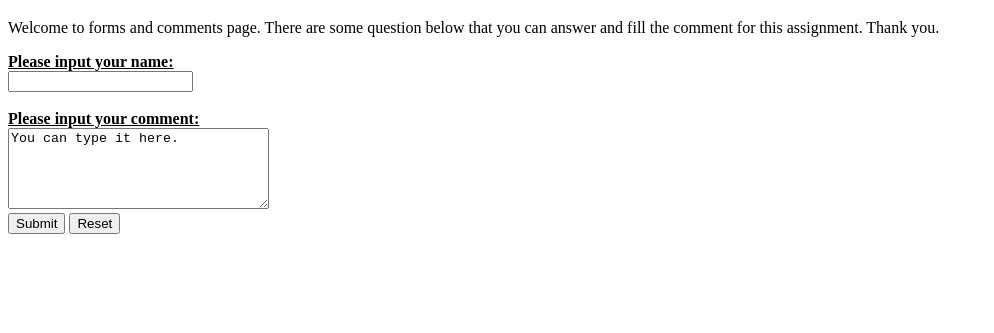
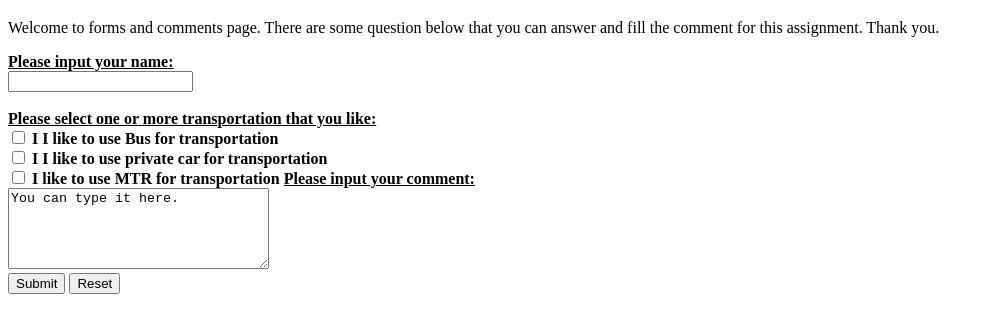
Before and after one commit to 20032537d/Hin985.github.io, a plain HTML site: page apple.html in a window 1280 px wide. Shown: the part 61-394 px from the top of the page, without its empty margins (0-994 px from the left). Drawn offline with Linux system fonts and the light colour scheme.

Commit message:
Update apple.html

```diff
--- a/apple.html
+++ b/apple.html
@@ -12,6 +12,13 @@
       <label for="wname"><b><ins>Please input your name:</ins><b></label><br>
       <input type="text" id="wname" name="wname"><br>
       <br>
+      <label for="wname"><b><ins>Please select one or more transportation that you like:</ins><b></label><br>
+      <input type="checkbox" id="Transportation1" name="Transportation1" value="Bus">
+      <label for="Transportation1"> I I like to use Bus for transportation</label><br>
+      <input type="checkbox" id="Transportation2" name="Transportation2" value="Private car">
+      <label for="Transportation2"> I I like to use private car for transportation</label><br>
+      <input type="checkbox" id="Transportation3" name="Transportation3" value="Mtr">
+      <label for="Transportation3"> I like to use MTR for transportation</label>
       <label for="comment"><b><ins>Please input your comment:</ins><b></label><br>
       <textarea name="a_comment" rows="5" cols="30">You can type it here.</textarea>
       <br>
```
